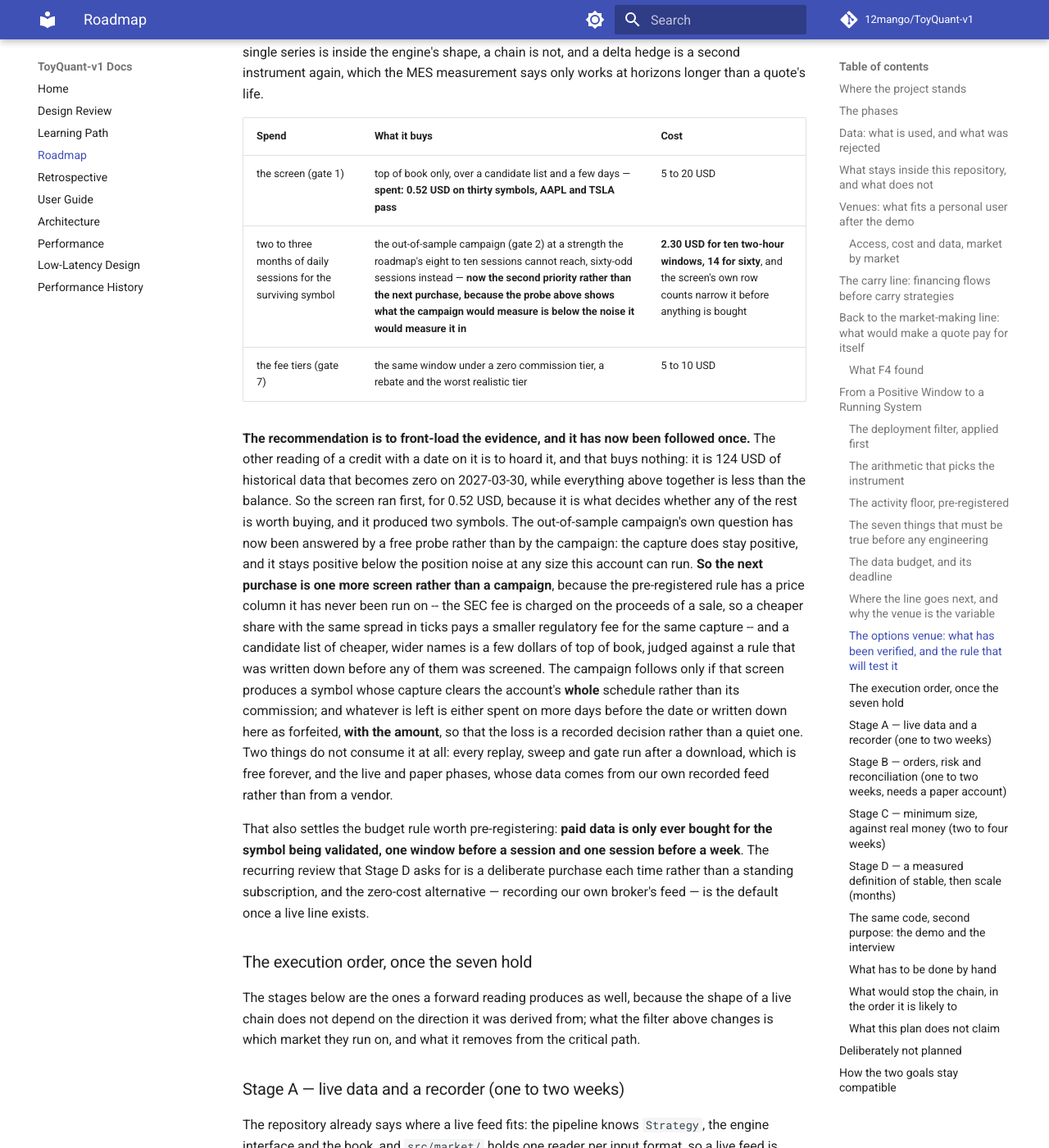
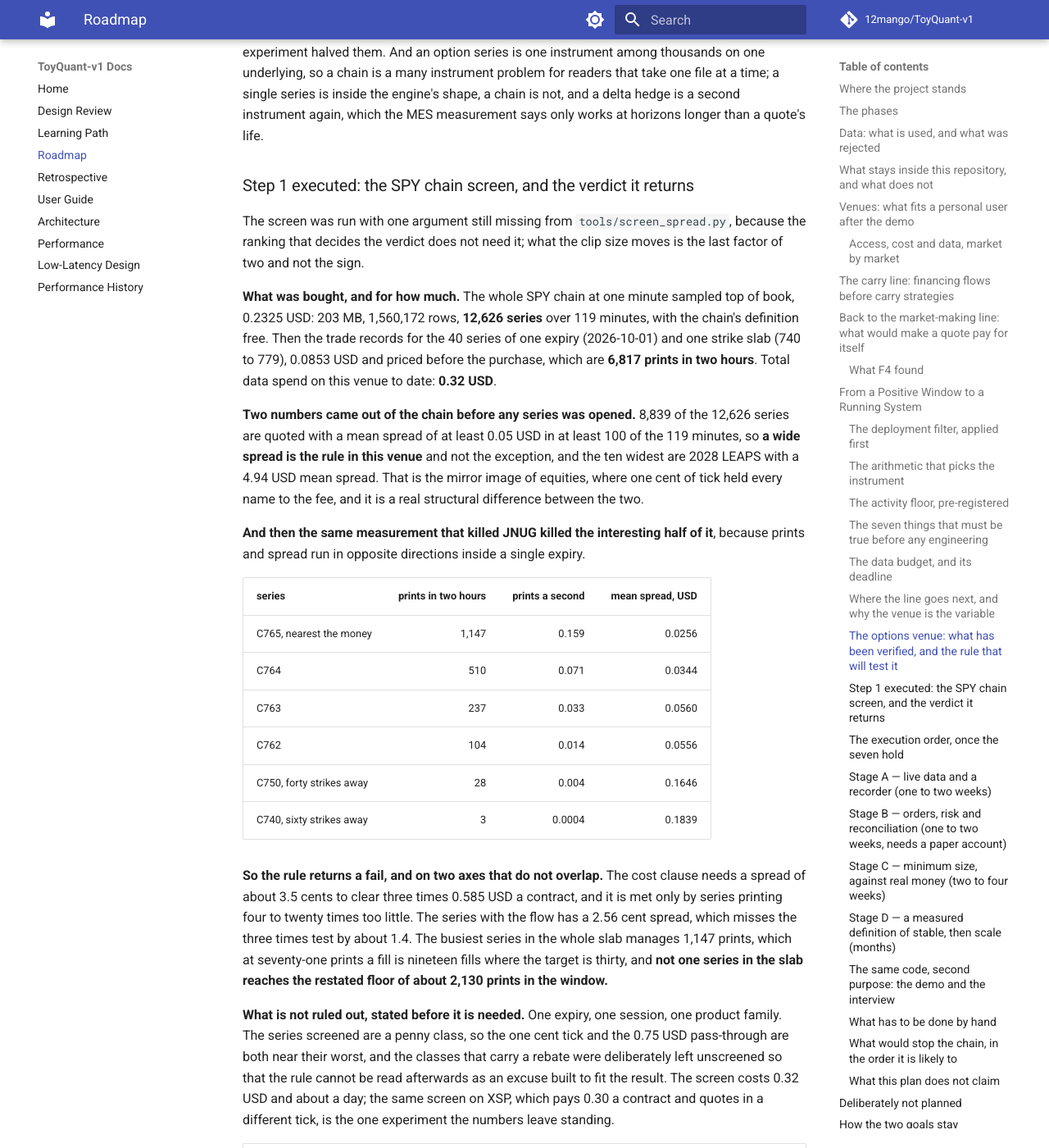
Before and after one commit to 12mango/ToyQuant-v1, an MkDocs documentation site: the page built from docs/ROADMAP.md, in a window 1280 px wide and 1400 px high, scrolled down 23774 px. Shown: the whole window at 82% size. Built offline with MkDocs 1.6.1 and Material for MkDocs 9.7.7, drawn with Linux system fonts in a browser that asks for light colours; comment, search, counter and statistics services are not loaded; some of the changed text lies outside the part shown.

Commit message:
options: Screen the SPY chain, and record the verdict it returns
Step 1 of the options line was run, and it is a fail with a number attached rather than an impression. The whole SPY
chain at one minute sampled top of book cost 0.2325 USD and held 12,626 series, 8,839 of which are quoted with a mean
spread of at least five cents in at least 100 of the 119 minutes; the 40 series of one expiry and one strike slab cost
0.0853 USD, priced before the purchase, and held 6,817 prints in two hours. Total data spend on this venue: 0.32 USD.

The finding is the JNUG pattern in a second venue: **prints and spread run in opposite directions**. The series
nearest the money prints 1,147 times in two hours with a 2.56 cent mean spread, which misses the pre-registered three
times cost test by about 1.4, and the series whose spread clears that test print between four and twenty times too
little to collect thirty fills inside the window. The activity floor was restated from the measurement rather than
left as a stock's number: not one series in the slab reaches 2.8 prints a second, and the prints a series needs for
thirty fills is about 2,130, which is seventy-one prints a fill.

What is not ruled out is written down beside the verdict rather than after it: one expiry, one session, one product
family, and the series screened are a penny class where both the one cent tick and the 0.75 USD pass-through are near
their worst. The classes with a rebate were left unscreened on purpose, so that the rule cannot be read as an excuse
made up after the answer.

Gate: all four tiers.

```diff
--- a/docs/ROADMAP.md
+++ b/docs/ROADMAP.md
@@ -639,8 +639,9 @@
 
 evaluated at a stated clip size, because the commission has a per order floor and the rest is per contract. The
 multiplier is 100, the tick is 0.05 for a non-penny class, and `tools/screen_spread.py` prices this with
-`--fee-schedule=` plus its own multiplier, tick and clip size arguments; the activity floor stays
-2.8 trade prints a second. Three consequences are written down before the answer is in: the **penny classes fail**
+`--fee-schedule=` plus its own multiplier, tick and clip size arguments; and the activity floor was restated rather than
+repeated, because 2.8 prints a second is a stock's own tape and the screen below shows no option series reaching it.
+Three consequences are written down before the answer is in: the **penny classes fail**
 for the reason cheap shares fail, since a one cent spread is 0.50 USD against an 0.87 USD cost; a **five cent spread
 is 2.50 USD against the same cost** and passes; and **the fraction of the premium the spread represents does not
 matter to the fee**, only to the inventory, which is where the second number below comes from.
@@ -660,6 +661,45 @@
 among thousands on one underlying, so a chain is a many instrument problem for readers that take one file at a time;
 a single series is inside the engine's shape, a chain is not, and a delta hedge is a second instrument again, which
 the MES measurement says only works at horizons longer than a quote's life.
+
+### Step 1 executed: the SPY chain screen, and the verdict it returns
+
+The screen was run with one argument still missing from `tools/screen_spread.py`, because the ranking that decides the
+verdict does not need it; what the clip size moves is the last factor of two and not the sign.
+
+**What was bought, and for how much.** The whole SPY chain at one minute sampled top of book, 0.2325 USD: 203 MB,
+1,560,172 rows, **12,626 series** over 119 minutes, with the chain's definition free. Then the trade records for the
+40 series of one expiry (2026-10-01) and one strike slab (740 to 779), 0.0853 USD and priced before the purchase,
+which are **6,817 prints in two hours**. Total data spend on this venue to date: **0.32 USD**.
+
+**Two numbers came out of the chain before any series was opened.** 8,839 of the 12,626 series are quoted with a mean
+spread of at least 0.05 USD in at least 100 of the 119 minutes, so **a wide spread is the rule in this venue** and not
+the exception, and the ten widest are 2028 LEAPS with a 4.94 USD mean spread. That is the mirror image of equities,
+where one cent of tick held every name to the fee, and it is a real structural difference between the two.
+
+**And then the same measurement that killed JNUG killed the interesting half of it**, because prints and spread run in
+opposite directions inside a single expiry.
+
+| series | prints in two hours | prints a second | mean spread, USD |
+|---|---:|---:|---:|
+| C765, nearest the money | 1,147 | 0.159 | 0.0256 |
+| C764 | 510 | 0.071 | 0.0344 |
+| C763 | 237 | 0.033 | 0.0560 |
+| C762 | 104 | 0.014 | 0.0556 |
+| C750, forty strikes away | 28 | 0.004 | 0.1646 |
+| C740, sixty strikes away | 3 | 0.0004 | 0.1839 |
+
+**So the rule returns a fail, and on two axes that do not overlap.** The cost clause needs a spread of about 3.5 cents
+to clear three times 0.585 USD a contract, and it is met only by series printing four to twenty times too little. The
+series with the flow has a 2.56 cent spread, which misses the three times test by about 1.4. The busiest series in the
+whole slab manages 1,147 prints, which at seventy-one prints a fill is nineteen fills where the target is thirty, and
+**not one series in the slab reaches the restated floor of about 2,130 prints in the window.**
+
+**What is not ruled out, stated before it is needed.** One expiry, one session, one product family. The series screened
+are a penny class, so the one cent tick and the 0.75 USD pass-through are both near their worst, and the classes that
+carry a rebate were deliberately left unscreened so that the rule cannot be read afterwards as an excuse built to fit
+the result. The screen costs 0.32 USD and about a day; the same screen on XSP, which pays 0.30 a contract and quotes
+in a different tick, is the one experiment the numbers leave standing.
 
 | Spend | What it buys | Cost |
 |---|---|---|
```
